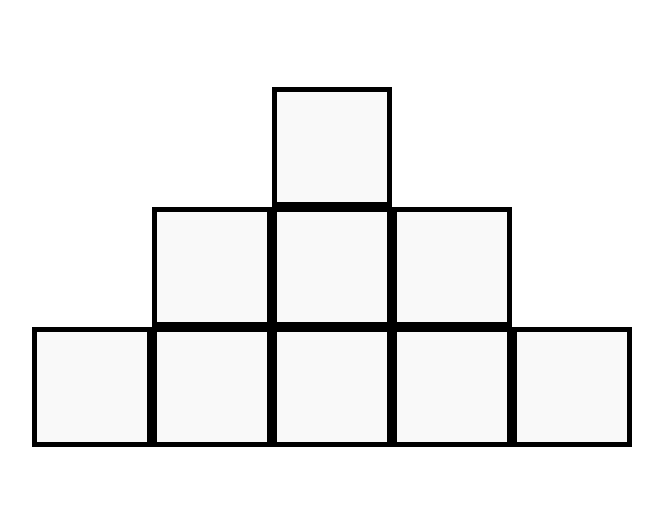
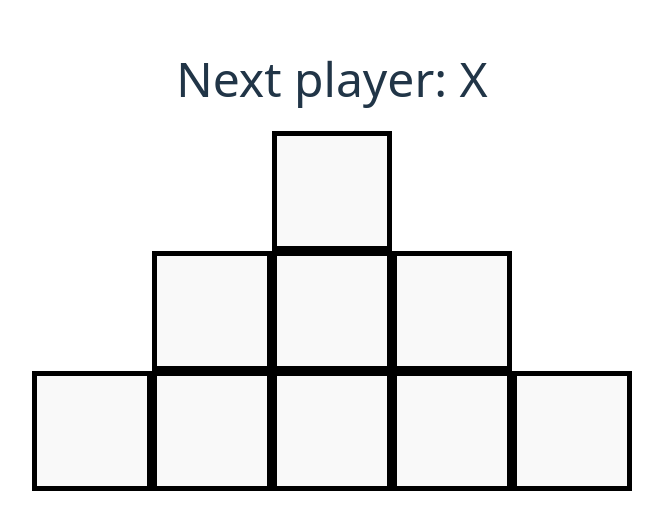
Before and after one commit to OUldreamerAi/nutelvia, a React (Vite) app: page / in a window 1280 px wide. Shown: the part 133-662 px from the top of the page, without its empty margins (308-971 px from the left). Built offline with nearby package versions, Linux system fonts and the light colour scheme.

Commit message:
i am working on the main os part creating popups

```diff
--- a/package.json
+++ b/package.json
@@ -11,7 +11,8 @@
   },
   "dependencies": {
     "react": "^19.2.0",
-    "react-dom": "^19.2.0"
+    "react-dom": "^19.2.0",
+    "reactjs-popup": "^2.0.6"
   },
   "devDependencies": {
     "@eslint/js": "^9.39.1",
--- a/src/App.css
+++ b/src/App.css
@@ -4,3 +4,8 @@
   padding: 2rem;
   text-align: center;
 }
+
+.status {
+  margin-bottom: 1rem;
+  font-size: 3rem;
+}
--- a/src/TicTacToe.jsx
+++ b/src/TicTacToe.jsx
@@ -32,7 +32,8 @@ export default function Board() {
 
     return (
     <>
-      <div className="board-row">
+        <div className="status">{status}</div>
+        <div className="board-row">
         <Square value={squares[0]} onSquareClick={() => handleClick(0)}/>
       </div>
       <div className="board-row">
```
Also changed, not shown: 1 other file (tests, documents, lock files or other folders).
